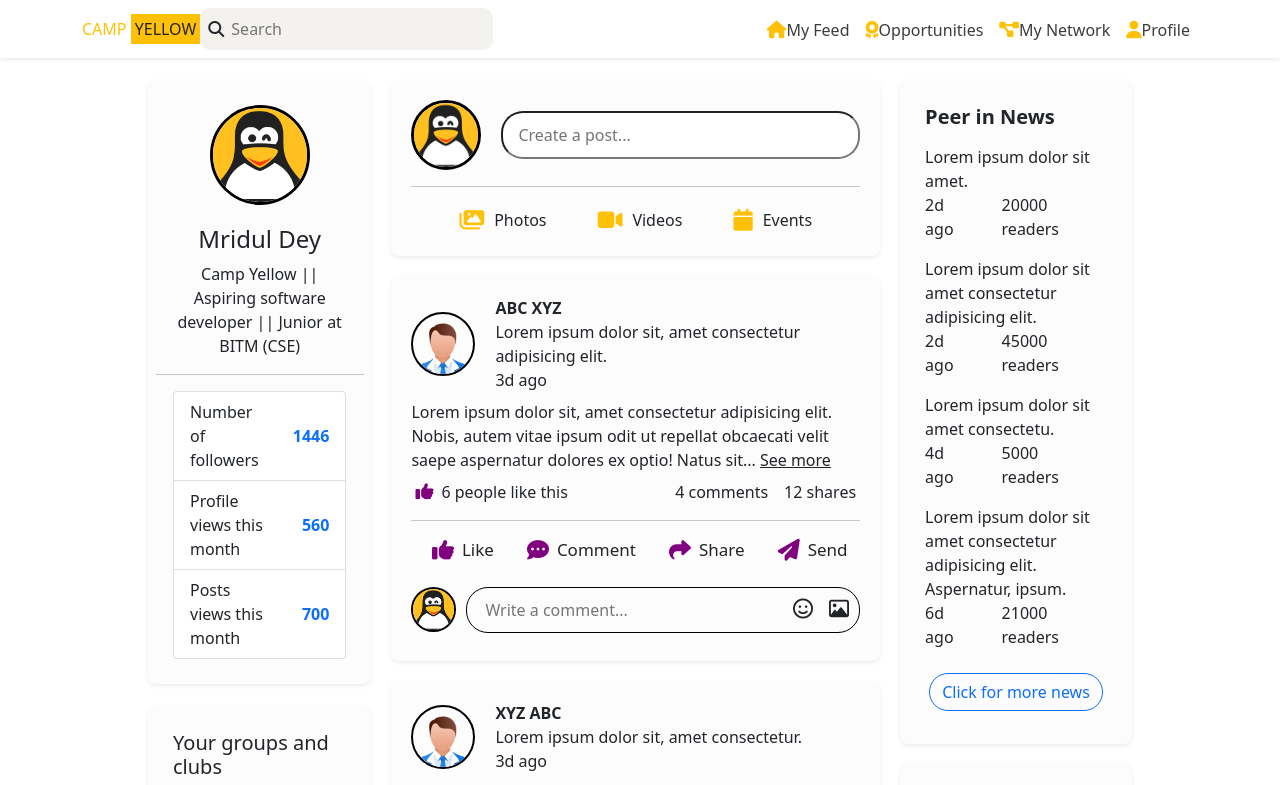
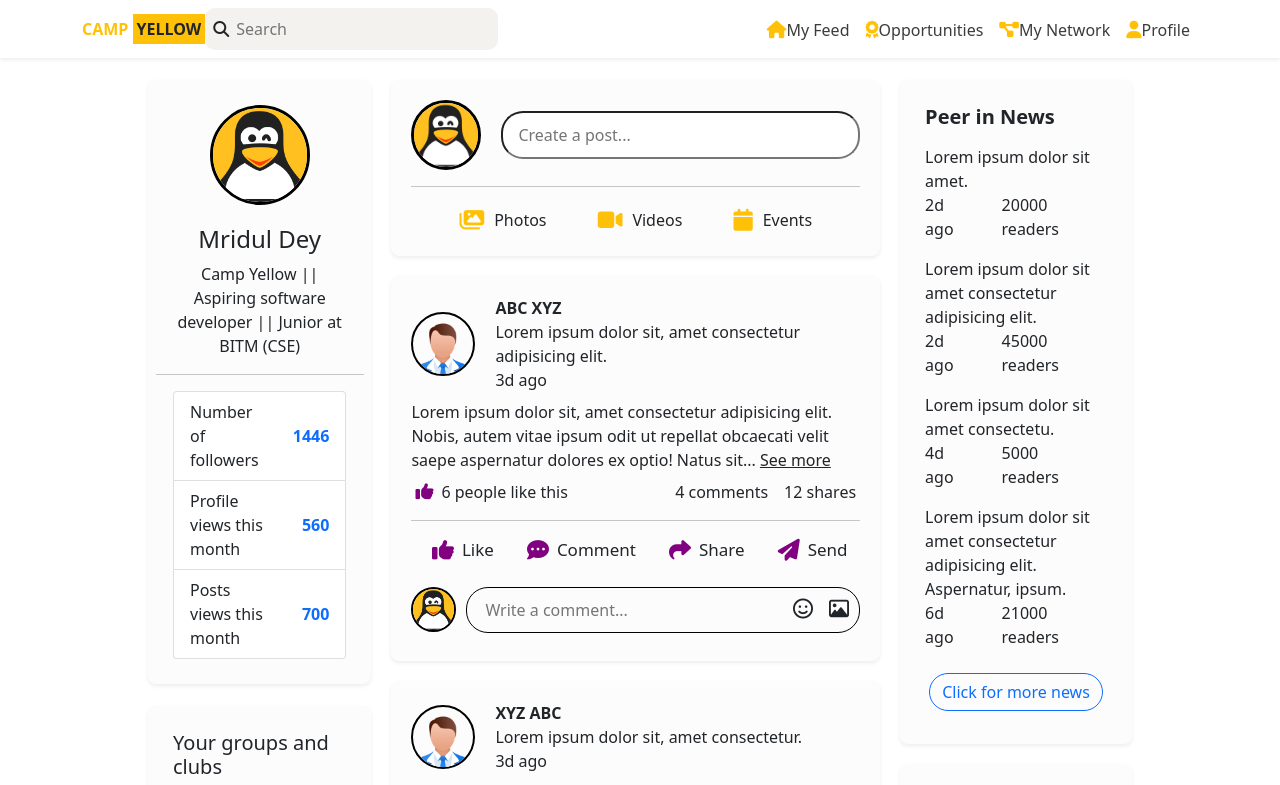
Before and after one commit to mridul4101/camp-yellow-assignment, a Next.js app: page / in a window 1280 px wide. Shown: the top 785 px of the page. Built offline with nearby package versions, Linux system fonts and the light colour scheme.

Commit message:
Bolded navbar brand

```diff
--- a/components/Navbar.js
+++ b/components/Navbar.js
@@ -5,8 +5,8 @@ import classes from "../styles/navbar.module.css";
 function Navbar() {
     return <nav className={`${classes.navbar} navbar sticky-top navbar-expand-lg navbar-light shadow-sm`}>
         <div className="container">
-            <Link className="navbar-brand fw-bold" href="/">
-                <div>
+            <Link className="navbar-brand" href="/">
+                <div className="fw-bold">
                     <span className='text-warning'>CAMP</span> <span className="bg-warning p-1">YELLOW</span>
                 </div>
             </Link>
```
